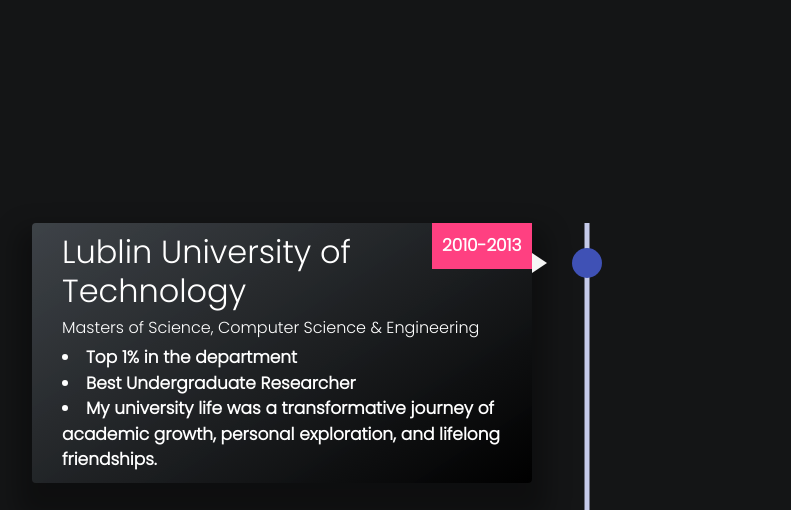
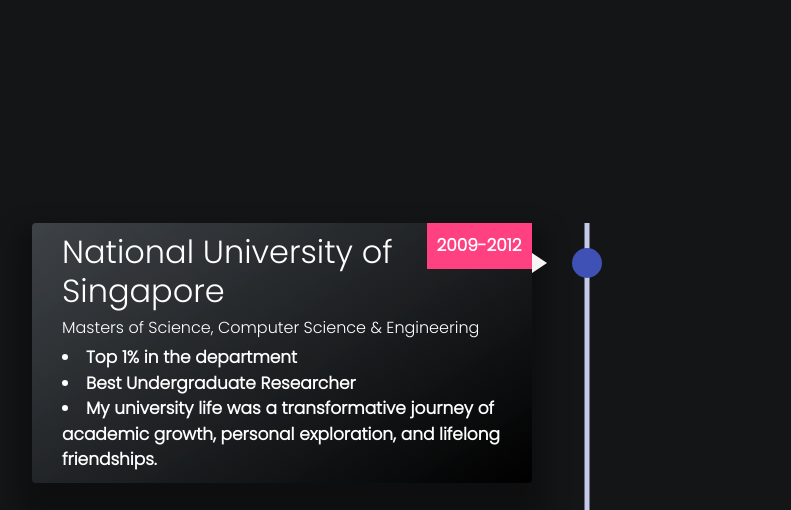
Before and after one commit to jellato/My_site, a plain HTML site: page education.html in a window 1280 px wide. Shown: the part 931-1441 px from the top of the page, without its empty margins (53-844 px from the left). Drawn offline with nearby package versions, Linux system fonts and the light colour scheme; animation ran at ten frames a second; some icons are missing; files whose address does not match are found by name.

Commit message:
change the edu

```diff
--- a/education.html
+++ b/education.html
@@ -289,9 +289,9 @@
 
       <div class="timeline-content js--fadeInLeft">
         <div class="timeline-img-header" style="background-image: url('assets/images/education-page/edTimeline1.png'); background-repeat: no-repeat; background-size: auto;"></div>
-        <div class="date date1">2010-2013</div>
+        <div class="date date1">2009-2012</div>
         <div>
-            <h2 class="timelineHeading">Lublin University of Technology</h2>
+            <h2 class="timelineHeading">National University of Singapore</h2>
             <h6>Masters of Science, Computer Science & Engineering</h6>
             <li>Top 1% in the department</li>
             <li>Best Undergraduate Researcher</li>
```
